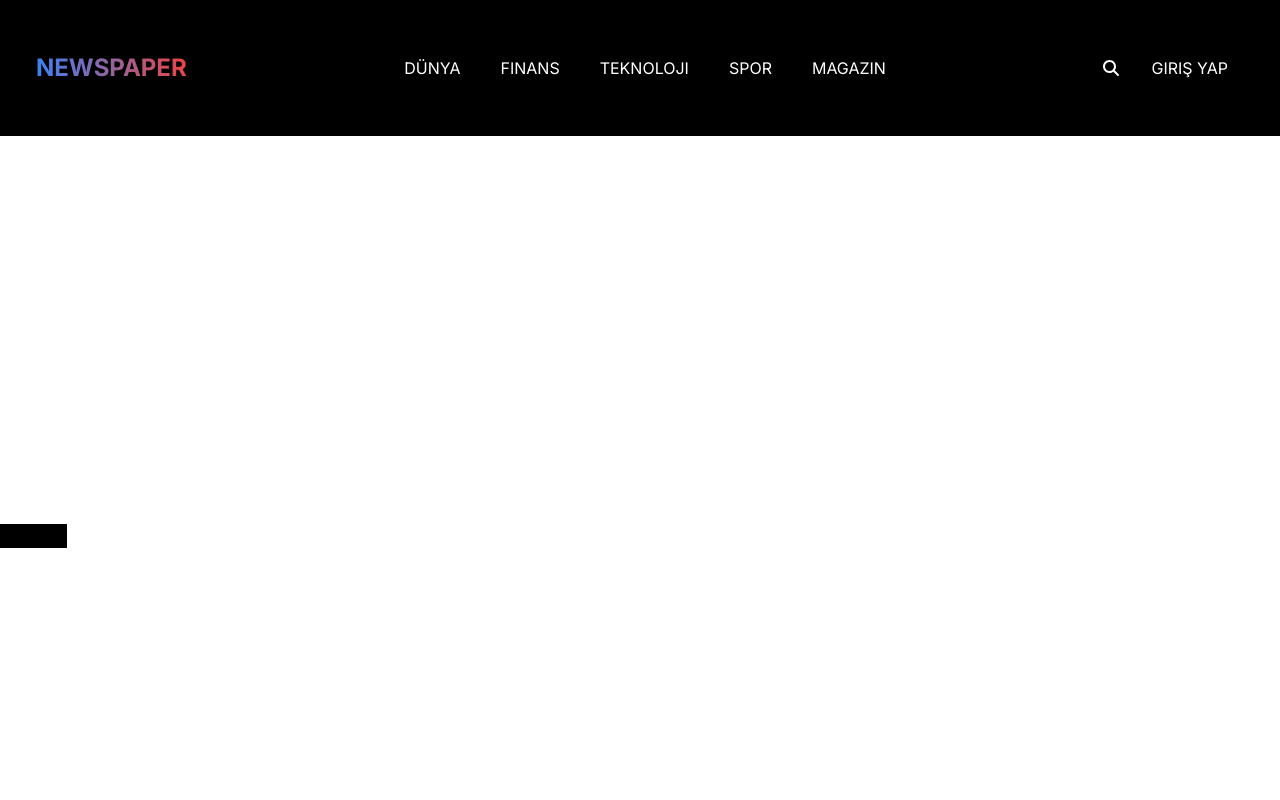
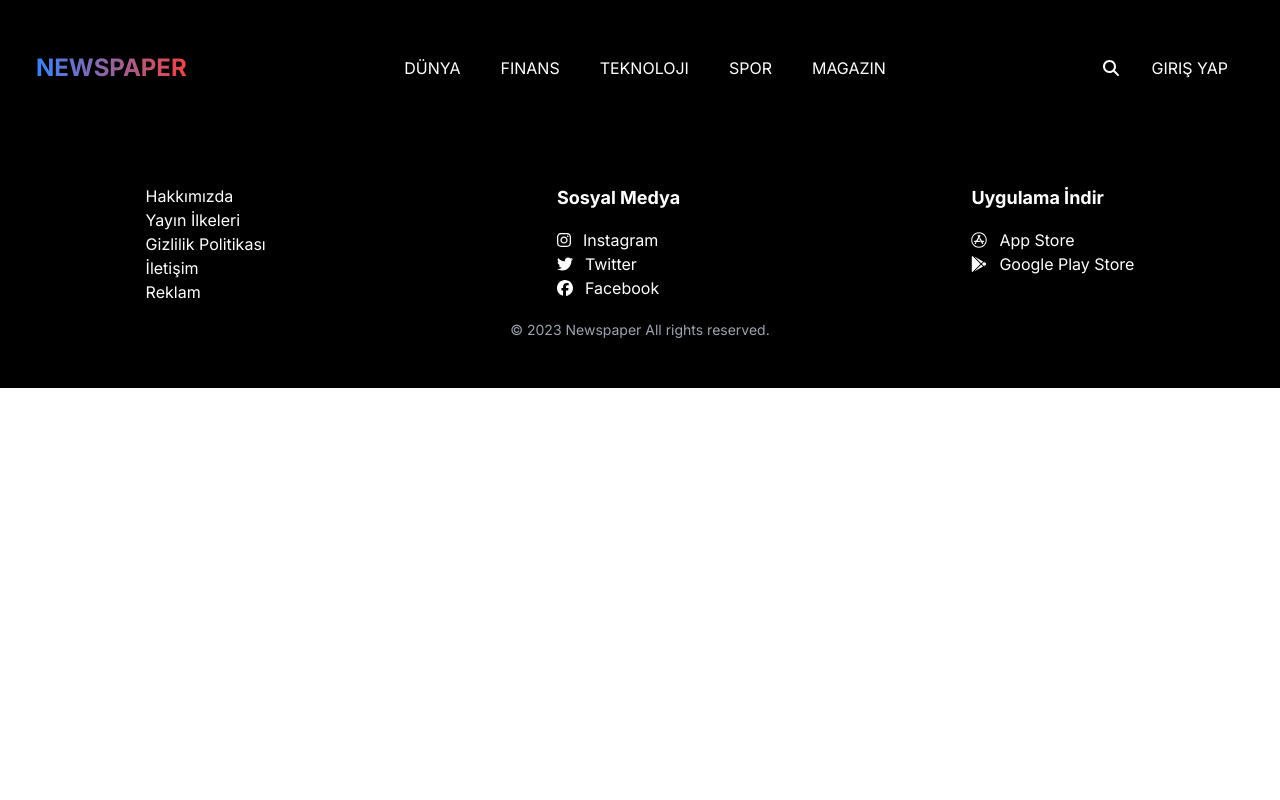
Before and after one commit to nihatyu/newspaper, a Next.js app: page / in a window 1280 px wide. Shown: the top 800 px of the page. Built offline with nearby package versions, Linux system fonts and the light colour scheme.

Commit message:
footer icons done.

```diff
--- a/app/page.js
+++ b/app/page.js
@@ -2,11 +2,5 @@ import Image from "next/image";
 import Slider from "./ui/slider";
 
 export default function Home() {
-  return (
-    <main className="container flex">
-      <div className="min-h-screen flex items-center justify-center">
-        <Slider />
-      </div>
-    </main>
-  );
+  return <main className="container flex"></main>;
 }
--- a/app/ui/footer/footer.jsx
+++ b/app/ui/footer/footer.jsx
@@ -1,7 +1,13 @@
 import Link from "next/link";
 
 import { FontAwesomeIcon } from "@fortawesome/react-fontawesome";
-import { faInstagram } from "@fortawesome/free-brands-svg-icons"
+import {
+  faAppStore,
+  faFacebook,
+  faGooglePlay,
+  faInstagram,
+  faTwitter,
+} from "@fortawesome/free-brands-svg-icons";
 
 const Footer = () => {
   return (
@@ -45,18 +51,20 @@ const Footer = () => {
           <ul>
             <li>
               <Link href="#" className="hover:text-gray-400">
-                <FontAwesomeIcon icon={faInstagram} />
+                <FontAwesomeIcon className="mr-3" icon={faInstagram} />
                 Instagram
               </Link>
             </li>
             <li>
               <Link href="#" className="hover:text-gray-400">
-                <i className="fab fa-twitter"></i> Twitter
+                <FontAwesomeIcon className="mr-3" icon={faTwitter} />
+                Twitter
               </Link>
             </li>
             <li>
               <Link href="#" className="hover:text-gray-400">
-                <i className="fab fa-facebook"></i> Facebook
+                <FontAwesomeIcon className="mr-3" icon={faFacebook} />
+                Facebook
               </Link>
             </li>
           </ul>
@@ -68,12 +76,14 @@ const Footer = () => {
           <ul>
             <li>
               <Link href="#" className="hover:text-gray-400 ">
-                <i className="fab fa-app-store "></i> App Store
+                <FontAwesomeIcon className="mr-3" icon={faAppStore} />
+                App Store
               </Link>
             </li>
             <li>
               <Link href="#" className="hover:text-gray-400">
-                <i className="fab fa-google-play"></i> Google Play Store
+                <FontAwesomeIcon className="mr-3" icon={faGooglePlay} />
+                Google Play Store
               </Link>
             </li>
           </ul>
```
